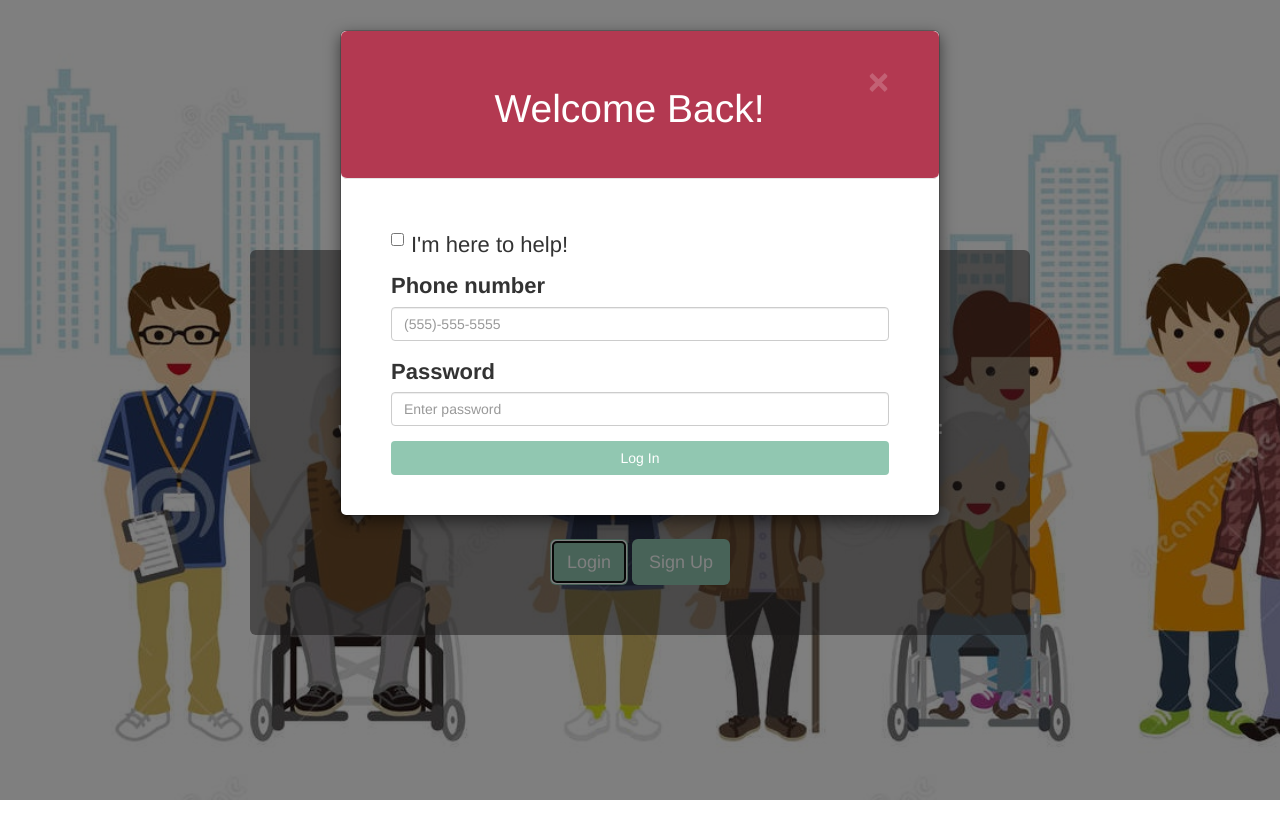
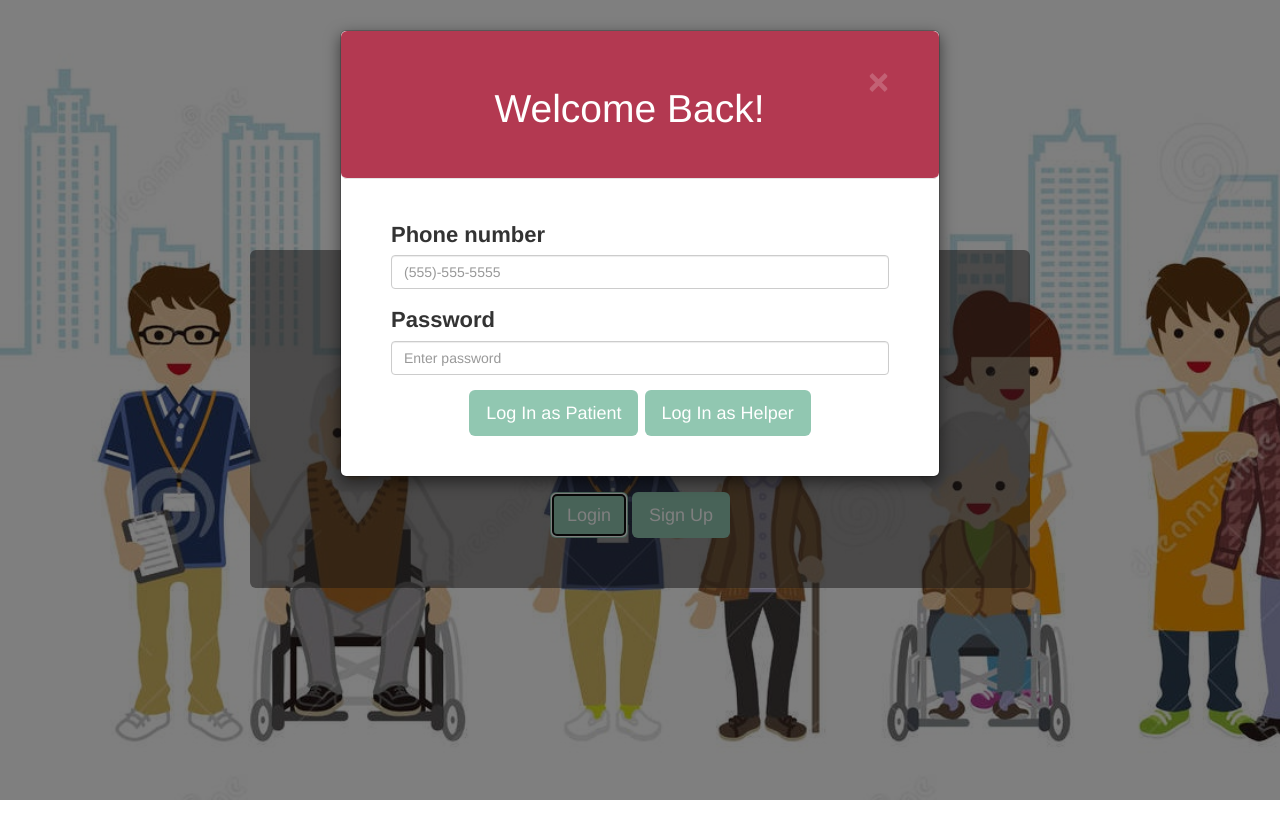
Before and after one commit to kenFlowers/elderHelpers, a website: page public/home.html in a window 1280 px wide. Both pictures are taken after a click on the button "Login". Drawn offline with nearby package versions, Linux system fonts and the light colour scheme.

Commit message:
two buttons

```diff
--- a/public/home.html
+++ b/public/home.html
@@ -4,11 +4,9 @@
 <head>
     <title>elderHelper</title>
     <link rel="stylesheet" href="assets/css/normalize.css" type="text/css" />
-    <link rel="stylesheet" href="https://maxcdn.bootstrapcdn.com/bootstrap/3.3.7/css/bootstrap.min.css" integrity="sha384-BVYiiSIFeK1dGmJRAkycuHAHRg32OmUcww7on3RYdg4Va+PmSTsz/K68vbdEjh4u"
-        crossorigin="anonymous">
+    <link rel="stylesheet" href="https://maxcdn.bootstrapcdn.com/bootstrap/3.3.7/css/bootstrap.min.css" integrity="sha384-BVYiiSIFeK1dGmJRAkycuHAHRg32OmUcww7on3RYdg4Va+PmSTsz/K68vbdEjh4u" crossorigin="anonymous">
     <link rel="stylesheet" href="assets/css/style.css" type="text/css" />
-    <script src="https://code.jquery.com/jquery-3.2.1.min.js" integrity="sha256-hwg4gsxgFZhOsEEamdOYGBf13FyQuiTwlAQgxVSNgt4="
-        crossorigin="anonymous"></script>
+    <script src="https://code.jquery.com/jquery-3.2.1.min.js" integrity="sha256-hwg4gsxgFZhOsEEamdOYGBf13FyQuiTwlAQgxVSNgt4=" crossorigin="anonymous"></script>
     <script src="https://ajax.googleapis.com/ajax/libs/jquery/3.2.1/jquery.min.js"></script>
     <script src="https://maxcdn.bootstrapcdn.com/bootstrap/3.3.7/js/bootstrap.min.js"></script>
 </head>
@@ -20,7 +18,7 @@
             <div class='col-md-12 container-fluid'>
                 <div class='jumbotron text-center' id="top">
                     <h1>ElderHelper</h1>
-                    <h2>Welcome to the first thing with stuff thats for your old self.</h2>
+                    <h2>A wellness app made simple.</h2>
                     <br>
                     <button type="button" class="btn btn-lg" id="myBtn">Login</button>
                     <button type="button" class="btn  btn-lg" id="signUpBtn">Sign Up</button>
@@ -39,10 +37,6 @@
                     <h1>Welcome Back!</h1>
                 </div>
                 <div class="modal-body" style="padding:40px 50px;">
-                    <div class="checkbox">
-                        <label>
-                            <input type="checkbox">I'm here to help!</label>
-                    </div>
                     <form role="form">
                         <div class="form-group">
                             <label>Phone number</label>
@@ -52,7 +46,10 @@
                             <label for="psw">Password</label>
                             <input type="text" class="form-control" id="psw" placeholder="Enter password">
                         </div>
-                        <button type="submit" class="btn btn-block">Log In</button>
+                        <div class="text-center">
+                            <button type="submit" id='elderLogin' class="btn btn-lg">Log In as Patient</button>
+                            <button type="submit" id='helpLogin' class="btn btn-lg">Log In as Helper</button>
+                        </div>
                     </form>
                 </div>
             </div>
@@ -85,7 +82,7 @@
                         </div>
                         <div class="form-group">
                             <label>Zip Code</label>
-                            <input type="text" maxlength="5"  class="form-control" id="zip" placeholder="75254">
+                            <input type="text" maxlength="5" class="form-control" id="zip" placeholder="75254">
                         </div>
                         <div class="form-group">
                             <label>Phone number</label>
@@ -104,28 +101,28 @@
     <!-- PAGE WRAP -->
     <!-- END CONTAINER DIV -->
     <script>
-        $(document).ready(function () {
-            $("#myBtn").click(function () {
+        $(document).ready(function() {
+            $("#myBtn").click(function() {
                 $("#myModal").modal();
             });
-            $("#signUpBtn").click(function () {
+            $("#signUpBtn").click(function() {
                 $("#signUpModal").modal();
             });
 
         });
-        $('#pn').on('keypress', function (event) {
+        $('#pn').on('keypress', function(event) {
             if (event.keyCode < 48 || event.keyCode > 57)
                 return false;
         });
-        $('#pn2').on('keypress', function (event) {
+        $('#pn2').on('keypress', function(event) {
             if (event.keyCode < 48 || event.keyCode > 57)
                 return false;
         });
-        $('#zip').on('keypress', function (event) {
+        $('#zip').on('keypress', function(event) {
             if (event.keyCode < 48 || event.keyCode > 57)
                 return false;
         });
-        $('#age').on('keypress', function (event) {
+        $('#age').on('keypress', function(event) {
             if (event.keyCode < 48 || event.keyCode > 57)
                 return false;
         });
```
